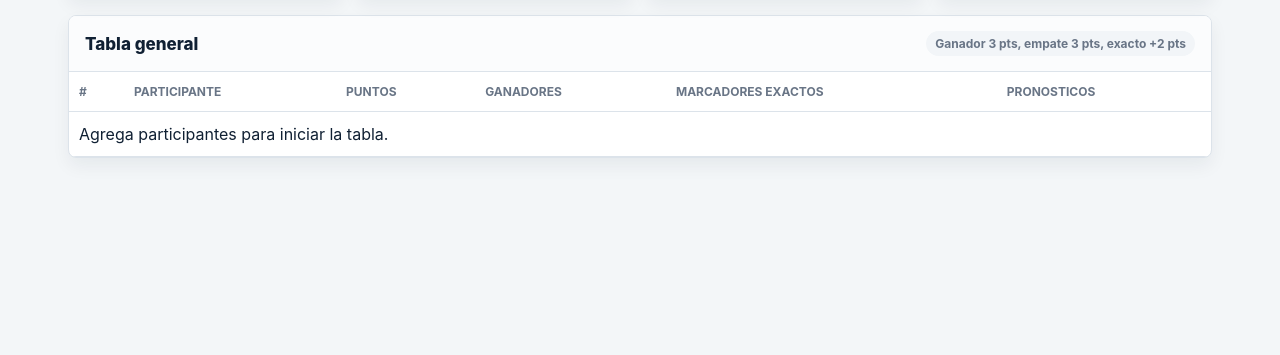
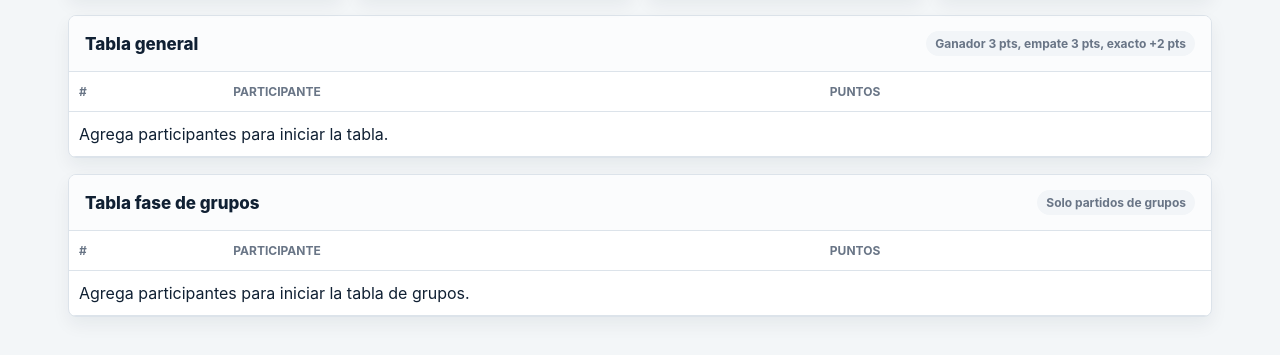
Before and after one commit to flowventas/quiniela, a plain HTML site: page index.html in a window 1280 px wide. Shown: the part 319-674 px from the top of the page. Drawn offline with nearby package versions, Linux system fonts and the light colour scheme.

Commit message:
Simplify standings dashboard

```diff
--- a/index.html
+++ b/index.html
@@ -383,7 +383,7 @@
 
     table {
       border-collapse: collapse;
-      min-width: 720px;
+      min-width: 420px;
       width: 100%;
     }
 
@@ -888,12 +888,29 @@
                   <th>#</th>
                   <th>Participante</th>
                   <th>Puntos</th>
-                  <th>Ganadores</th>
-                  <th>Marcadores exactos</th>
-                  <th>Pronosticos</th>
                 </tr>
               </thead>
               <tbody id="standingsBody"></tbody>
+            </table>
+          </div>
+        </div>
+
+        <div style="height: 16px;"></div>
+        <div class="panel">
+          <div class="panel-header">
+            <h2 class="panel-title">Tabla fase de grupos</h2>
+            <span class="status-pill">Solo partidos de grupos</span>
+          </div>
+          <div class="table-wrap">
+            <table>
+              <thead>
+                <tr>
+                  <th>#</th>
+                  <th>Participante</th>
+                  <th>Puntos</th>
+                </tr>
+              </thead>
+              <tbody id="groupStandingsBody"></tbody>
             </table>
           </div>
         </div>
@@ -1254,6 +1271,7 @@ Final|W101|W102|2026-07-19T13:00|Final||Estadio Nueva York/Nueva Jersey|Nueva Yo
       predictionsList: document.getElementById("predictionsList"),
       resultsList: document.getElementById("resultsList"),
       standingsBody: document.getElementById("standingsBody"),
+      groupStandingsBody: document.getElementById("groupStandingsBody"),
       participantsBody: document.getElementById("participantsBody"),
       matchesSetupList: document.getElementById("matchesSetupList"),
       participantForm: document.getElementById("participantForm"),
@@ -1505,7 +1523,8 @@ Final|W101|W102|2026-07-19T13:00|Final||Estadio Nueva York/Nueva Jersey|Nueva Yo
       return { points, winner, exact };
     }
 
-    function standings() {
+    function standings(phase = "") {
+      const matches = phase ? state.matches.filter((match) => match.phase === phase) : state.matches;
       return state.participants.map((participant) => {
         const row = {
           participant,
@@ -1515,7 +1534,7 @@ Final|W101|W102|2026-07-19T13:00|Final||Estadio Nueva York/Nueva Jersey|Nueva Yo
           predictions: 0
         };
 
-        state.matches.forEach((match) => {
+        matches.forEach((match) => {
           const prediction = getPrediction(participant.id, match.id);
           if (hasScore(prediction.homeGoals) && hasScore(prediction.awayGoals)) row.predictions += 1;
           const scored = scorePrediction(match, prediction);
@@ -1771,16 +1790,18 @@ Final|W101|W102|2026-07-19T13:00|Final||Estadio Nueva York/Nueva Jersey|Nueva Yo
 
     function renderStandings() {
       const rows = standings();
-      els.standingsBody.innerHTML = rows.length ? rows.map((row, index) => `
+      els.standingsBody.innerHTML = renderSimpleStandingRows(rows, "Agrega participantes para iniciar la tabla.");
+      els.groupStandingsBody.innerHTML = renderSimpleStandingRows(standings("Fase de grupos"), "Agrega participantes para iniciar la tabla de grupos.");
+    }
+
+    function renderSimpleStandingRows(rows, emptyMessage) {
+      return rows.length ? rows.map((row, index) => `
         <tr>
           <td><span class="rank">${index + 1}</span></td>
           <td><strong>${escapeHtml(row.participant.name)}</strong></td>
           <td><strong>${row.points}</strong></td>
-          <td>${row.winners}</td>
-          <td>${row.exacts}</td>
-          <td>${row.predictions}/${state.matches.length}</td>
         </tr>
-      `).join("") : "<tr><td colspan=\"6\">Agrega participantes para iniciar la tabla.</td></tr>";
+      `).join("") : `<tr><td colspan="3">${emptyMessage}</td></tr>`;
     }
 
     function renderStats() {
```
